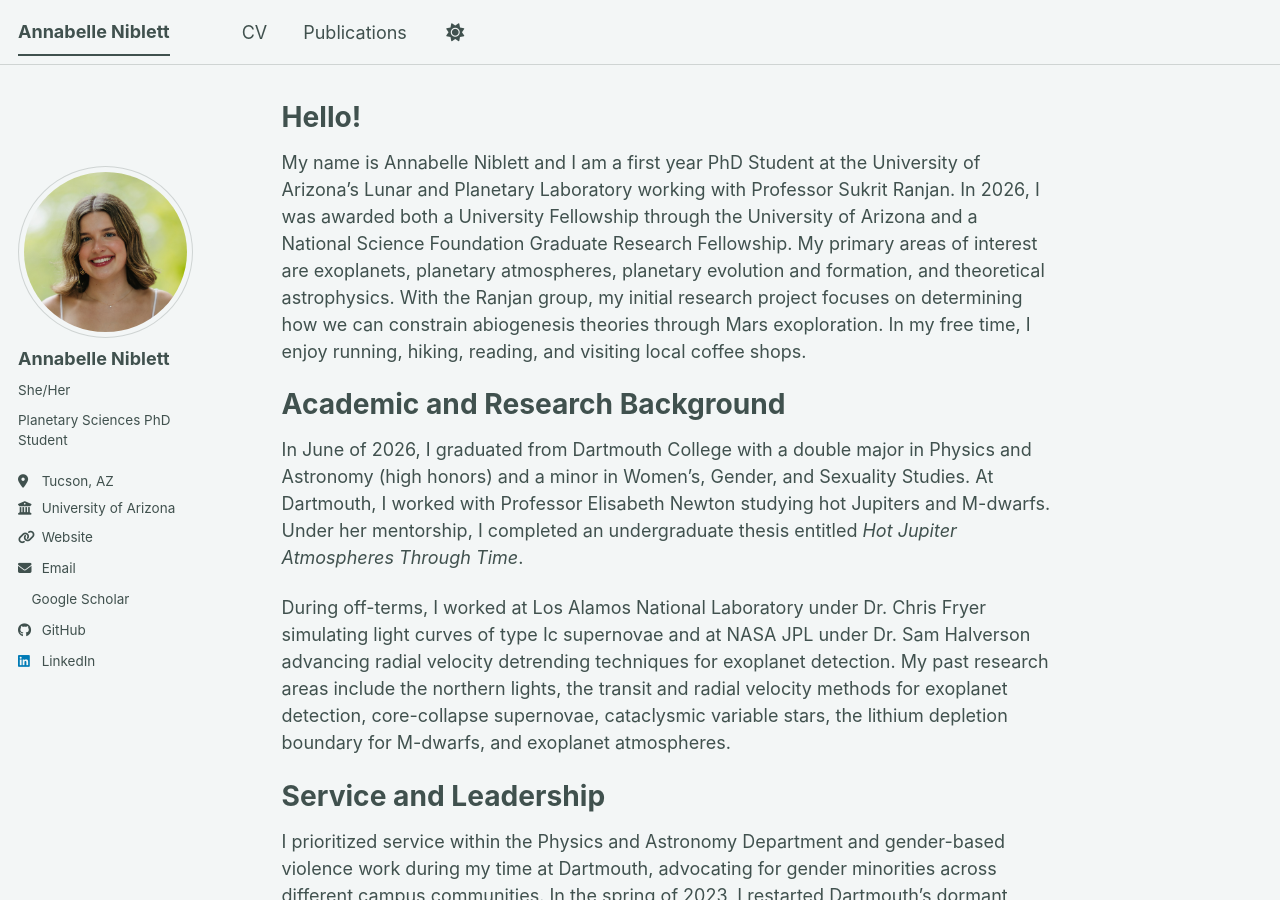
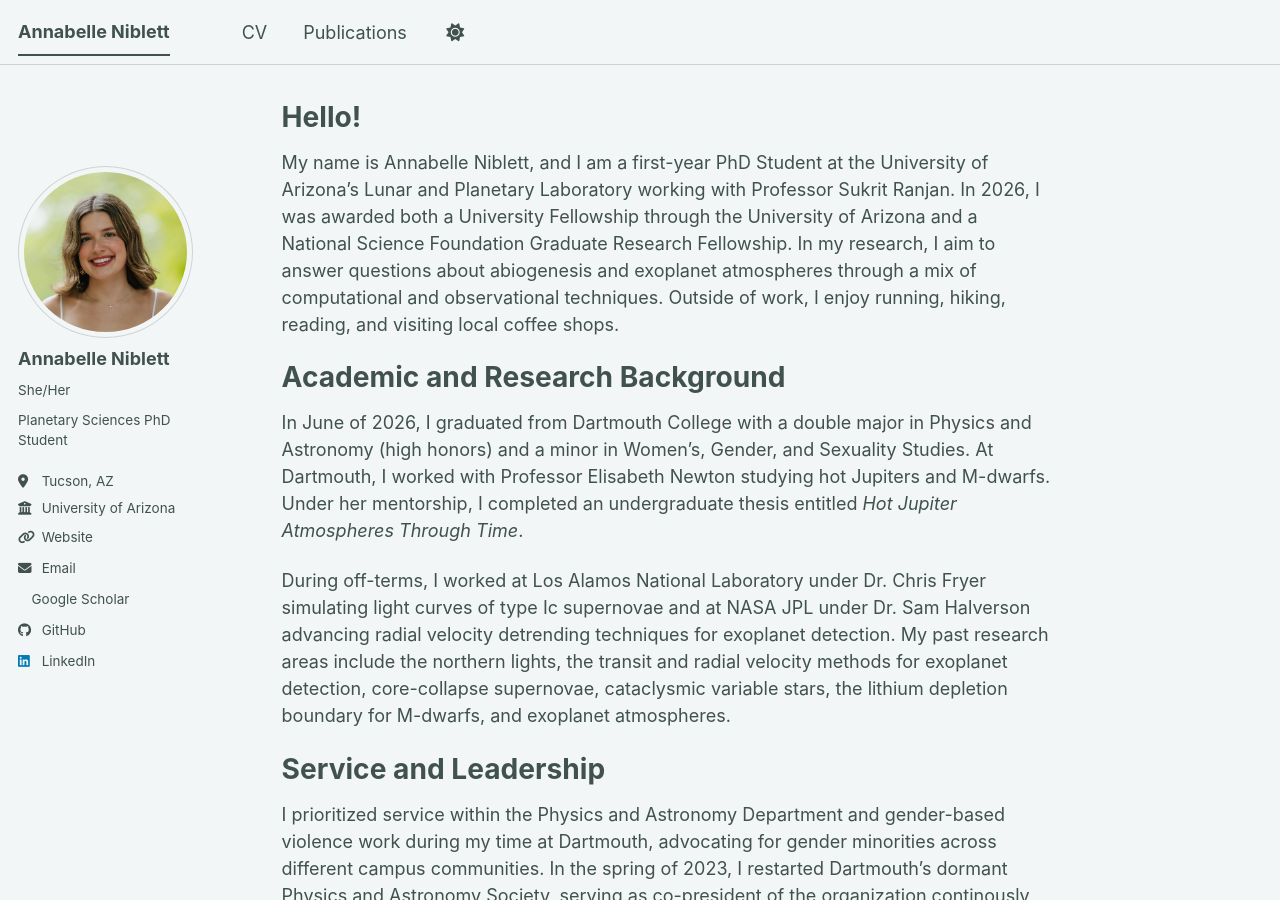
Before and after one commit to annabelleniblett/annabelleniblett.github.io, a Jekyll site: the page built from _pages/about.md, in a window 1280 px wide and 900 px high. Built offline with Jekyll 4.4.1, drawn with Linux system fonts in a browser that asks for light colours; a style sheet for code colours, icons or effects is not loaded.

Commit message:
Revise about page content for clarity and detail
Updated personal introduction and research focus.

```diff
--- a/_pages/about.md
+++ b/_pages/about.md
@@ -9,7 +9,7 @@ redirect_from:
 ---
 Hello!
 ======
-My name is Annabelle Niblett and I am a first year PhD Student at the University of Arizona's Lunar and Planetary Laboratory working with Professor Sukrit Ranjan. In 2026, I was awarded both a University Fellowship through the University of Arizona and a National Science Foundation Graduate Research Fellowship. My primary areas of interest are exoplanets, planetary atmospheres, planetary evolution and formation, and theoretical astrophysics. With the Ranjan group, my initial research project focuses on determining how we can constrain abiogenesis theories through Mars exoploration. In my free time, I enjoy running, hiking, reading, and visiting local coffee shops.
+My name is Annabelle Niblett, and I am a first-year PhD Student at the University of Arizona's Lunar and Planetary Laboratory working with Professor Sukrit Ranjan. In 2026, I was awarded both a University Fellowship through the University of Arizona and a National Science Foundation Graduate Research Fellowship. In my research, I aim to answer questions about abiogenesis and exoplanet atmospheres through a mix of computational and observational techniques. Outside of work, I enjoy running, hiking, reading, and visiting local coffee shops.
 
 Academic and Research Background
 ======
```
